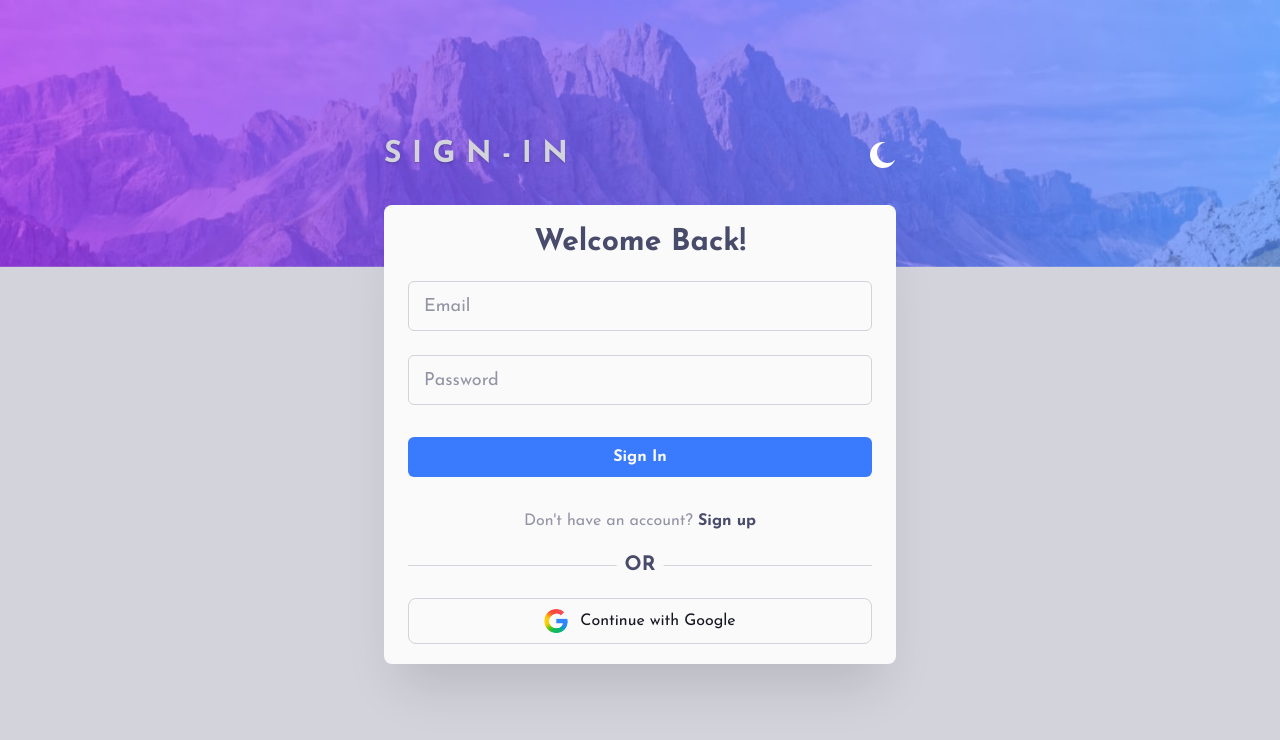
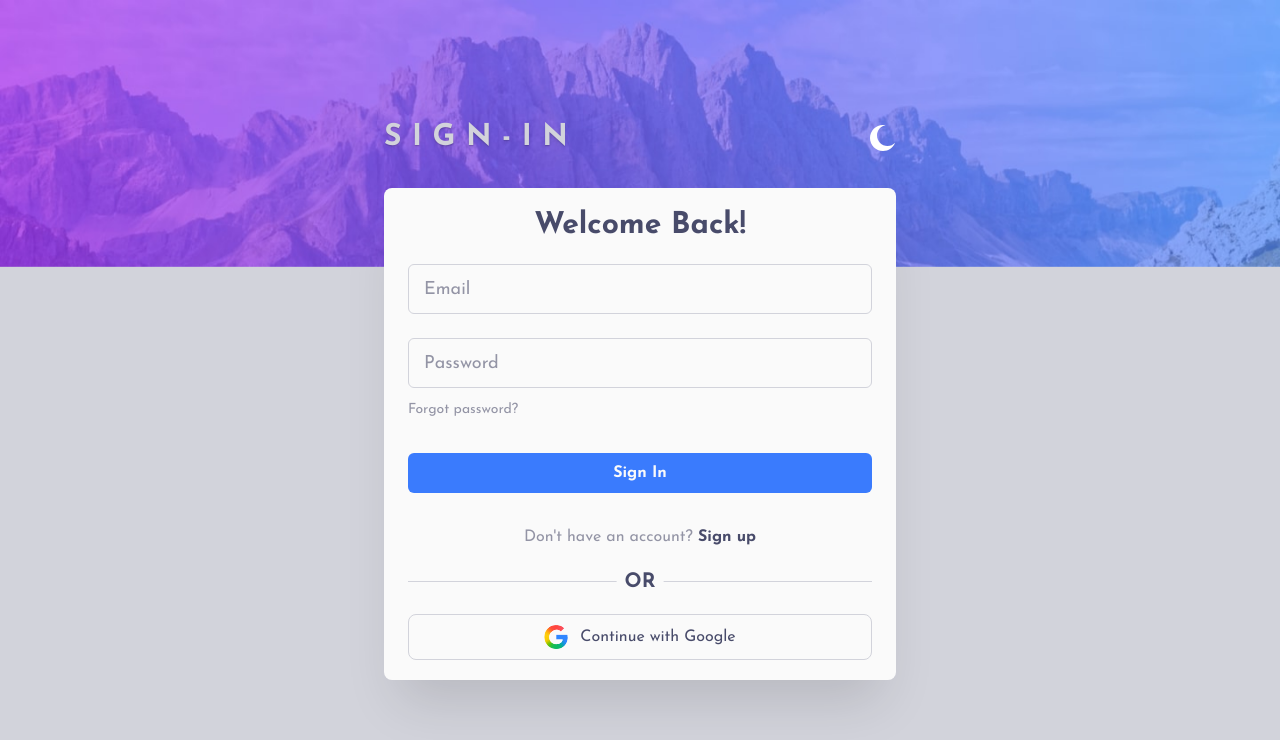
Before and after one commit to Denislav-Dimov/todo-app, a React (Vite) app: page /sign-in in a window 1280 px wide. Shown: the top 740 px of the page. Built offline with nearby package versions, Linux system fonts and the light colour scheme; no server answers.

Commit message:
Add forgot password and email verification

```diff
--- a/src/App.tsx
+++ b/src/App.tsx
@@ -3,7 +3,7 @@ import AuthProvider from './context/AuthProvider';
 import Home from './pages/Home';
 import SignIn from './pages/SignIn';
 import SignUp from './pages/SignUp';
-import ProtectedRoute from './components/ProtectedRoute';
+import ProtectedRoute from './routes/ProtectedRoute';
 import bgMobileLight from './assets/bg-mobile-light.jpg';
 import bgDesktopLight from './assets/bg-desktop-light.jpg';
 // import bgMobileDark from './assets/bg-mobile-dark.jpg';
--- a/src/pages/SignIn.tsx
+++ b/src/pages/SignIn.tsx
@@ -2,8 +2,14 @@ import { useRef, useState, type FormEvent } from 'react';
 import { Link, Navigate } from 'react-router-dom';
 import Title from '../components/Title';
 import googleIcon from '../assets/google.svg';
+import closeIcon from '../assets/icon-cross.svg';
 import isValidEmail from '../utils/isValidEmail';
-import { doSignInWithEmailAndPassword, doSignInWithGoogle } from '../services/auth';
+import {
+  doSignInWithEmailAndPassword,
+  doSendPasswordResetEmail,
+  doSignInWithGoogle,
+  doSendEmailVerification,
+} from '../services/auth';
 import useAuth from '../hooks/useAuth';
 
 export default function SignIn() {
@@ -14,6 +20,12 @@ export default function SignIn() {
   const authErrorRef = useRef<HTMLInputElement | null>(null);
   const [isSigningIn, setIsSigningIn] = useState(false);
   const { currentUser, loading } = useAuth();
+  const [showResetPopup, setShowResetPopup] = useState(false);
+  const [popupMessage, setPopupMessage] = useState('');
+  const [isResettingPassword, setIsResettingPassword] = useState(false);
+
+  const [showVerificationPopup, setShowVerificationPopup] = useState(false);
+  const [verificationEmail, setVerificationEmail] = useState('');
 
   async function handleSubmit(e: FormEvent<HTMLFormElement>) {
     e.preventDefault();
@@ -21,6 +33,7 @@ export default function SignIn() {
     emailErrorRef.current!.innerText = '';
     passwordErrorRef.current!.innerText = '';
     authErrorRef.current!.innerText = '';
+    setShowVerificationPopup(false);
 
     const emailValue = emailRef.current?.value.trim();
     const passwordValue = passwordRef.current?.value.trim();
@@ -50,16 +63,15 @@ export default function SignIn() {
       try {
         await doSignInWithEmailAndPassword(emailValue, passwordValue);
         authErrorRef.current!.innerText = '';
-      } catch (error) {
-        if (error instanceof Error && 'code' in error) {
-          switch (error.code) {
+      } catch (error: unknown) {
+        if (typeof error === 'object' && error !== null && 'code' in error) {
+          const err = error as { code: string; message?: string };
+          switch (err.code) {
             case 'auth/user-not-found':
-              authErrorRef.current!.innerText =
-                'No account found with this email address. Please check your email or sign up.';
-              break;
             case 'auth/wrong-password':
             case 'auth/invalid-credential':
-              authErrorRef.current!.innerText = 'Incorrect password. Please try again.';
+              authErrorRef.current!.innerText =
+                'Invalid email or password. Please try again.';
               break;
             case 'auth/invalid-email':
               authErrorRef.current!.innerText =
@@ -73,10 +85,17 @@ export default function SignIn() {
               authErrorRef.current!.innerText =
                 'Too many failed login attempts. Please try again later.';
               break;
+            case 'auth/email-not-verified':
+              setVerificationEmail(emailValue);
+              setPopupMessage(
+                'Your email is not verified. Please verify your email to continue.'
+              );
+              setShowVerificationPopup(true);
+              break;
             default:
-              console.error('Firebase Auth Error:', error.code, error.message);
+              console.error('Firebase Auth Error:', err.code, err.message);
               authErrorRef.current!.innerText =
-                'An unexpected error occurred. Please try again.';
+                err.message || 'An unexpected error occurred. Please try again.';
           }
         } else {
           console.error('Unknown Error:', error);
@@ -86,6 +105,95 @@ export default function SignIn() {
       } finally {
         setIsSigningIn(false);
       }
+    }
+  }
+
+  async function handleResendVerificationEmail() {
+    if (!verificationEmail) return;
+
+    setIsResettingPassword(true);
+
+    try {
+      if (currentUser) {
+        await doSendEmailVerification(currentUser);
+        setPopupMessage('Verification email re-sent! Please check your inbox.');
+      } else {
+        setPopupMessage(
+          'Could not find a user to re-send verification. Please try logging in again.'
+        );
+      }
+    } catch (error: unknown) {
+      console.error('Error re-sending verification email:', error);
+      const message = error instanceof Error ? error.message : 'Unknown error';
+      setPopupMessage(`Failed to re-send verification email: ${message}`);
+    } finally {
+      setIsResettingPassword(false);
+    }
+  }
+
+  async function handleResetPassword() {
+    authErrorRef.current!.innerText = '';
+    emailErrorRef.current!.innerText = '';
+    setShowVerificationPopup(false);
+
+    const emailValue = emailRef.current?.value.trim();
+
+    if (!emailValue) {
+      emailErrorRef.current!.innerText = 'Enter an email';
+      return;
+    }
+
+    if (!isValidEmail(emailValue)) {
+      emailErrorRef.current!.innerText = 'Enter a valid email';
+      return;
+    }
+
+    if (isResettingPassword) {
+      return;
+    }
+
+    setIsResettingPassword(true);
+
+    try {
+      await doSendPasswordResetEmail(emailValue);
+      setPopupMessage(
+        `A password reset link has been sent to ${emailValue}. Please check your inbox.`
+      );
+      emailRef.current!.value = '';
+      passwordRef.current!.value = '';
+      setShowResetPopup(true);
+    } catch (error) {
+      let errorMessage: string;
+
+      if (error instanceof Error && 'code' in error) {
+        switch (error.code) {
+          case 'auth/invalid-email':
+            errorMessage = 'The email address is not valid.';
+            break;
+          case 'auth/user-not-found':
+            errorMessage =
+              'No account found with this email address. Please check your email.';
+            break;
+          case 'auth/too-many-requests':
+            errorMessage = 'Too many requests. Please try again later.';
+            break;
+          case 'auth/network-request-failed':
+            errorMessage = 'Network error. Please check your internet connection.';
+            break;
+          default:
+            errorMessage =
+              'An unexpected error occurred during password reset. Please try again.';
+        }
+
+        setPopupMessage(errorMessage);
+      } else {
+        console.error('Unknown Error:', error);
+        errorMessage = 'An unexpected error occurred. Please try again.';
+      }
+
+      authErrorRef.current!.innerText = errorMessage;
+    } finally {
+      setIsResettingPassword(false);
     }
   }
 
@@ -138,16 +246,57 @@ export default function SignIn() {
     }
   }
 
-  if (currentUser) {
+  if (currentUser && currentUser.emailVerified) {
     return <Navigate to="/" replace={true} />;
   }
 
   return (
     <section className="mx-auto max-w-lg w-full space-y-8">
+      {showResetPopup && (
+        <section className="fixed inset-0 z-50 h-screen grid place-items-center bg-overlay-navy-900 animate-fade-in">
+          <div className="bg-light-gray-50 flex flex-col items-end justify-start gap-5 rounded-lg p-8 max-w-sm w-full text-center animate-slide-up">
+            <button
+              onClick={() => setShowResetPopup(false)}
+              disabled={isResettingPassword}
+              className="text-light-navy-850 hover:opacity-80 disabled:opacity-50 disabled:cursor-not-allowed duration-200 cursor-pointer"
+            >
+              <img src={closeIcon} alt="close icon" />
+            </button>
+            <p>{popupMessage}</p>
+          </div>
+        </section>
+      )}
+
+      {showVerificationPopup && (
+        <section className="fixed inset-0 z-50 h-screen grid place-items-center bg-overlay-navy-900 animate-fade-in">
+          <div className="bg-light-gray-50 flex flex-col items-end justify-start gap-5 rounded-lg p-8 max-w-sm w-full text-center animate-slide-up">
+            <button
+              onClick={() => {
+                setShowVerificationPopup(false);
+              }}
+              disabled={isResettingPassword}
+              className="text-light-navy-850 hover:opacity-80 disabled:opacity-50 disabled:cursor-not-allowed duration-200 cursor-pointer"
+            >
+              <img src={closeIcon} alt="close icon" />
+            </button>
+            <p className="mb-4">{popupMessage}</p>
+            {verificationEmail && (
+              <button
+                onClick={handleResendVerificationEmail}
+                disabled={isResettingPassword}
+                className="w-full p-2 bg-primary-blue-500 hover:opacity-70 disabled:bg-light-gray-300 disabled:hover:opacity-100 text-light-gray-50 font-bold duration-200 rounded-md cursor-pointer"
+              >
+                {isResettingPassword ? 'Resending...' : 'Resend Verification Email'}
+              </button>
+            )}
+          </div>
+        </section>
+      )}
+
       <Title title="sign-in" />
 
       <div className="bg-light-gray-50 shadow-light px-6 py-5 rounded-lg">
-        <form onSubmit={handleSubmit} action="">
+        <form onSubmit={handleSubmit}>
           <h2 className="text-2xl md:text-3xl text-light-navy-850 font-bold mb-5 text-center">
             Welcome Back!
           </h2>
@@ -157,9 +306,10 @@ export default function SignIn() {
               <input
                 type="text"
                 id="email"
-                className="peer block w-full rounded-md border border-light-gray-300 bg-white px-4 py-3 text-light-navy-850 focus:border-primary-blue-500 focus:ring-0 focus:outline-none"
+                className="peer block w-full rounded-md border border-light-gray-300 bg-white px-4 py-3 text-light-navy-850 focus:border-primary-blue-500 focus:ring-0 focus:outline-none disabled:opacity-50 disabled:cursor-not-allowed"
                 placeholder=""
                 ref={emailRef}
+                disabled={isResettingPassword || isSigningIn}
               />
 
               <label
@@ -176,9 +326,10 @@ export default function SignIn() {
               <input
                 type="password"
                 id="password"
-                className="peer block w-full rounded-md border border-light-gray-300 bg-white px-4 py-3 text-light-navy-850 focus:border-primary-blue-500 focus:ring-0 focus:outline-none"
+                className="peer block w-full rounded-md border border-light-gray-300 bg-white px-4 py-3 text-light-navy-850 focus:border-primary-blue-500 focus:ring-0 focus:outline-none disabled:opacity-50 disabled:cursor-not-allowed"
                 placeholder=""
                 ref={passwordRef}
+                disabled={isResettingPassword || isSigningIn}
               />
 
               <label
@@ -189,12 +340,21 @@ export default function SignIn() {
               </label>
 
               <p ref={passwordErrorRef} className="mt-1 text-sm text-primary-red"></p>
+
+              <button
+                type="button"
+                onClick={handleResetPassword}
+                disabled={isResettingPassword || isSigningIn}
+                className="mt-2 text-sm text-light-gray-600 hover:text-primary-blue-500 disabled:opacity-50 disabled:cursor-not-allowed duration-200 cursor-pointer"
+              >
+                {isResettingPassword ? 'Sending...' : 'Forgot password?'}
+              </button>
             </div>
           </div>
 
           <button
             type="submit"
-            disabled={loading || isSigningIn}
+            disabled={loading || isSigningIn || isResettingPassword}
             className="mb-4 w-full p-2 bg-primary-blue-500 hover:opacity-70 disabled:bg-light-gray-300 disabled:hover:opacity-100 text-light-gray-50 font-bold duration-200 rounded-md cursor-pointer"
           >
             Sign In
@@ -206,7 +366,9 @@ export default function SignIn() {
             Don't have an account?{' '}
             <Link
               to="/sign-up"
-              className="text-light-navy-850 font-bold hover:text-primary-blue-500 duration-200"
+              className={`text-light-navy-850 font-bold hover:text-primary-blue-500 duration-200 ${
+                isResettingPassword || isSigningIn ? 'pointer-events-none opacity-50' : ''
+              }`}
             >
               Sign up
             </Link>
@@ -221,12 +383,12 @@ export default function SignIn() {
         </form>
 
         <button
-          type="submit"
+          type="button"
           onClick={handleClickForGoogle}
-          disabled={loading || isSigningIn}
+          disabled={loading || isSigningIn || isResettingPassword}
           className="w-full flex gap-3 justify-center items-center border border-light-gray-300 rounded-lg p-2.5 cursor-pointer hover:opacity-50 disabled:opacity-100 duration-200"
         >
-          <img src={googleIcon} alt="google icon" className="size-6" />
+          <img src={googleIcon} alt="Google icon" className="size-6" />
           Continue with Google
         </button>
       </div>
--- a/src/pages/SignUp.tsx
+++ b/src/pages/SignUp.tsx
@@ -1,8 +1,13 @@
 import { useRef, useState, type FormEvent } from 'react';
 import { Link, Navigate } from 'react-router-dom';
 import Title from '../components/Title';
+import closeIcon from '../assets/icon-cross.svg';
 import isValidEmail from '../utils/isValidEmail';
-import { doCreateUserWithEmailAndPassword } from '../services/auth';
+import {
+  doCreateUserWithEmailAndPassword,
+  doSendEmailVerification,
+  doSignOut,
+} from '../services/auth';
 import useAuth from '../hooks/useAuth';
 
 export default function SignUp() {
@@ -15,6 +20,8 @@ export default function SignUp() {
   const authErrorRef = useRef<HTMLInputElement | null>(null);
   const [isRegistering, setIsRegistering] = useState(false);
   const { currentUser, loading } = useAuth();
+  const [showVerificationPopup, setShowVerificationPopup] = useState(false);
+  const [popupMessage, setPopupMessage] = useState('');
 
   async function handleSubmit(e: FormEvent<HTMLFormElement>) {
     e.preventDefault();
@@ -57,8 +64,24 @@ export default function SignUp() {
     if (!isRegistering) {
       setIsRegistering(true);
       try {
-        await doCreateUserWithEmailAndPassword(emailValue, passwordValue);
-      } catch (error: unknown) {
+        const { user } = await doCreateUserWithEmailAndPassword(
+          emailValue,
+          passwordValue
+        );
+
+        if (user) {
+          await doSendEmailVerification(user);
+          setPopupMessage(
+            'Verification email sent! Please check your inbox and verify your email before signing in.'
+          );
+          setShowVerificationPopup(true);
+          await doSignOut();
+          setIsRegistering(false);
+        } else {
+          authErrorRef.current!.innerText =
+            'Registration successful, but unable to send verification email. Please try signing in and follow the instructions.';
+        }
+      } catch (error) {
         setIsRegistering(false);
         if (error instanceof Error && 'code' in error) {
           if (error.code === 'auth/email-already-in-use') {
@@ -71,16 +94,30 @@ export default function SignUp() {
         } else {
           authErrorRef.current!.innerText = 'An error occurred. Please try again.';
         }
-        return;
       }
     }
   }
 
-  if (currentUser) {
+  if (currentUser && currentUser.emailVerified) {
     return <Navigate to="/" replace={true} />;
   }
 
   return (
+    <>
+      {showVerificationPopup && (
+        <section className="fixed inset-0 z-50 h-screen grid place-items-center bg-overlay-navy-900 animate-fade-in">
+          <div className="bg-light-gray-50 flex flex-col items-end justify-start gap-5 rounded-lg p-8 max-w-sm w-full text-center animate-slide-up">
+            <button
+              onClick={() => setShowVerificationPopup(false)}
+              className="text-light-navy-850 hover:opacity-80 duration-200 cursor-pointer"
+            >
+              <img src={closeIcon} alt="close icon" />
+            </button>
+            <p>{popupMessage}</p>
+          </div>
+        </section>
+      )}
+
       <section className="mx-auto max-w-lg w-full space-y-8">
         <Title title="sign-up" />
 
@@ -176,5 +213,6 @@ export default function SignUp() {
           </p>
         </form>
       </section>
+    </>
   );
 }
--- a/src/components/ProtectedRoute.tsx
+++ b/src/routes/ProtectedRoute.tsx
@@ -9,7 +9,7 @@ export default function ProtectedRoute({ children }: PropsWithChildren) {
     return null;
   }
 
-  if (!currentUser) {
+  if (!currentUser || !currentUser.emailVerified) {
     return <Navigate to="/sign-in" replace />;
   }
 
--- a/src/styles/index.css
+++ b/src/styles/index.css
@@ -23,6 +23,8 @@
   --color-dark-purple-800: hsl(237, 14%, 26%);
   --color-dark-gray-600: hsl(236, 9%, 61%);
 
+  --color-overlay-navy-900: hsla(235, 24%, 19%, 0.3);
+
   --shadow-light: 0 35px 50px -15px rgba(0, 0, 0, 0.125);
   --shadow-dark: 0 35px 50px -15px rgba(194, 195, 214, 0.6);
 
@@ -30,10 +32,35 @@
   --font-weight-*: initial;
   --font-weight-normal: 400;
   --font-weight-bold: 700;
+
+  --animate-fade-in: fadeIn 300ms ease-out;
+  --animate-slide-up: slideUp 300ms ease-out;
 }
 
 @layer base {
   body {
-    @apply bg-light-gray-300 text-dark-navy-950 font-family-primary font-normal mx-6;
+    @apply bg-light-gray-300 text-light-navy-850 dark:text-dark-navy-950 font-family-primary font-normal mx-6;
   }
 }
+
+@keyframes fadeIn {
+  from {
+    opacity: 0;
+  }
+
+  to {
+    opacity: 1;
+  }
+}
+
+@keyframes slideUp {
+  from {
+    opacity: 0;
+    transform: translateY(20px);
+  }
+
+  to {
+    opacity: 1;
+    transform: translateY(0);
+  }
+}
```
Also changed, not shown: src/services/auth.ts (+21 -7 lines). Lines whose indentation alone changed are shown as unchanged.
